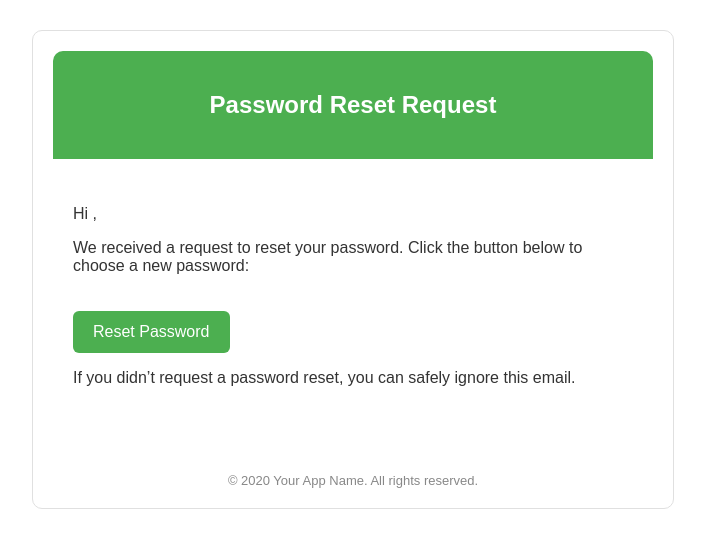
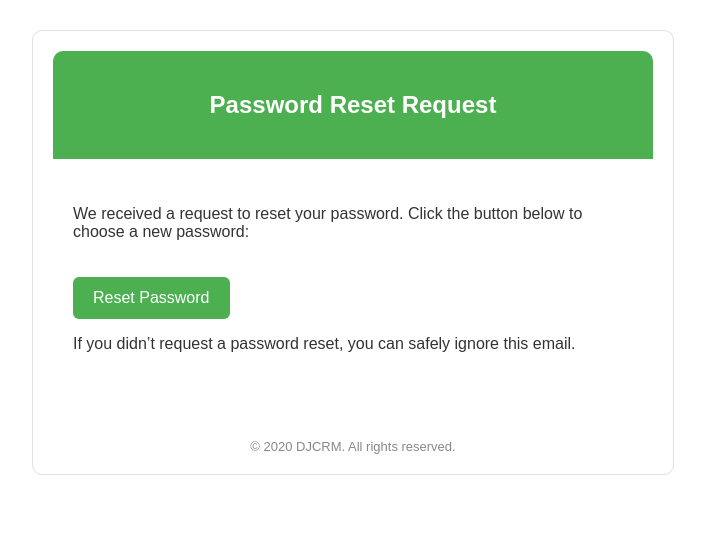
Before and after one commit to anuragb2/DjangoCRM, a Django app: template leads/templates/email_templates/password_reset_email.html in a window 1280 px wide. Shown: the top 548 px of the page, without its empty margins (287-992 px from the left). Run offline with Django 3.2, Linux system fonts and the light colour scheme; the template is opened without the code that fills it: most values are stand-ins (such as "Sample title", 1, 10 or a date in 2020); some libraries are stand-ins or nearby versions.

Commit message:
changes in email template regrding the context

```diff
--- a/leads/templates/email_templates/password_reset_email.html
+++ b/leads/templates/email_templates/password_reset_email.html
@@ -54,7 +54,7 @@
             <h2>Password Reset Request</h2>
         </div>
         <div class="content">
-            <p>Hi {{ user.username }},</p>
+
             <p>We received a request to reset your password. Click the button below to choose a new password:</p>
             <p>
                 <a href="{{ reset_link }}" style="display: inline-block; padding: 12px 20px; background-color: #4CAF50; color: white; text-decoration: none; border-radius: 6px; margin-top: 20px; font-family: Arial, sans-serif;">Reset Password</a>
@@ -63,7 +63,7 @@
             <p>If you didn’t request a password reset, you can safely ignore this email.</p>
         </div>
         <div class="footer">
-            &copy; {{ current_year }} Your App Name. All rights reserved.
+            &copy; {{ current_year }} DJCRM. All rights reserved.
         </div>
     </div>
 </body>
```
